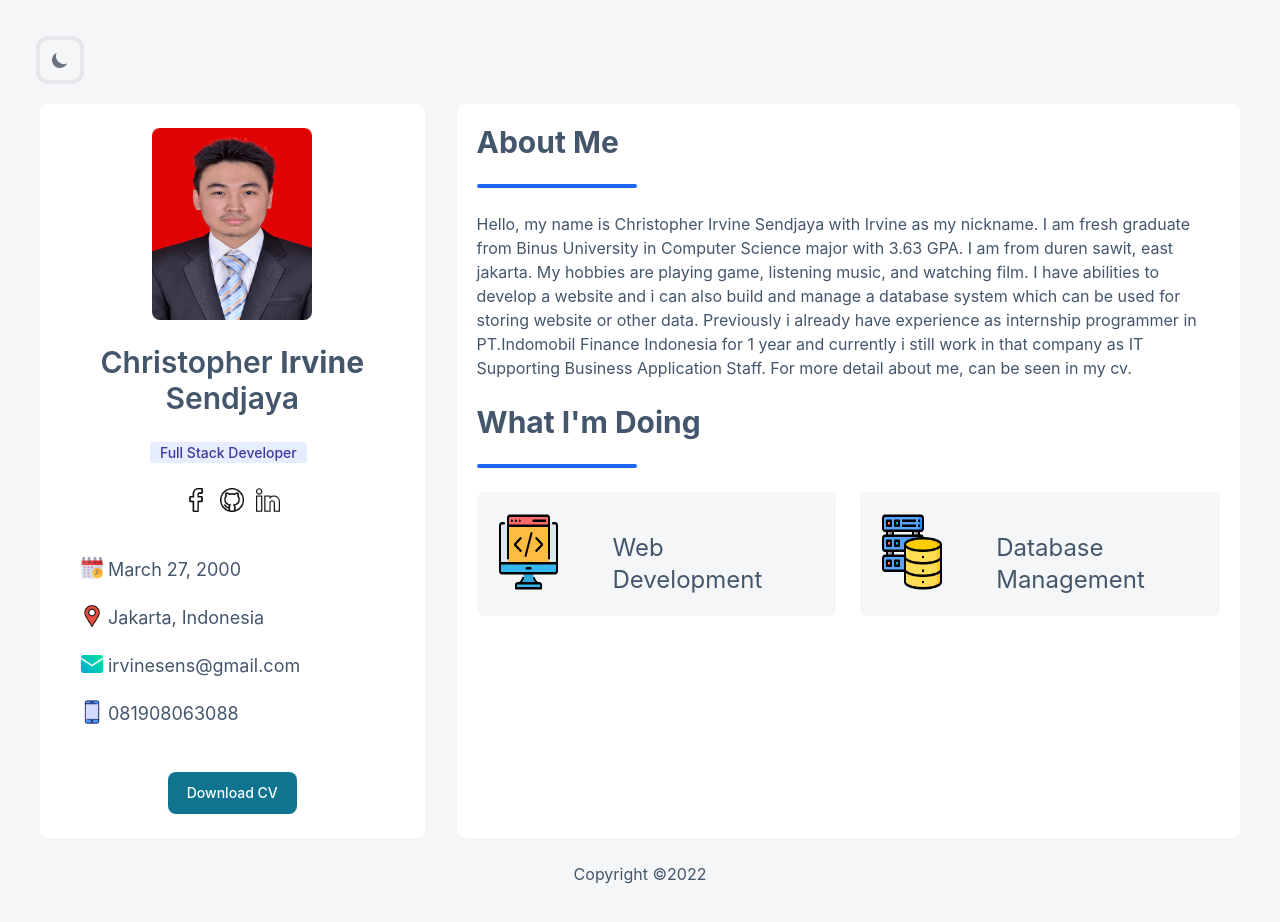
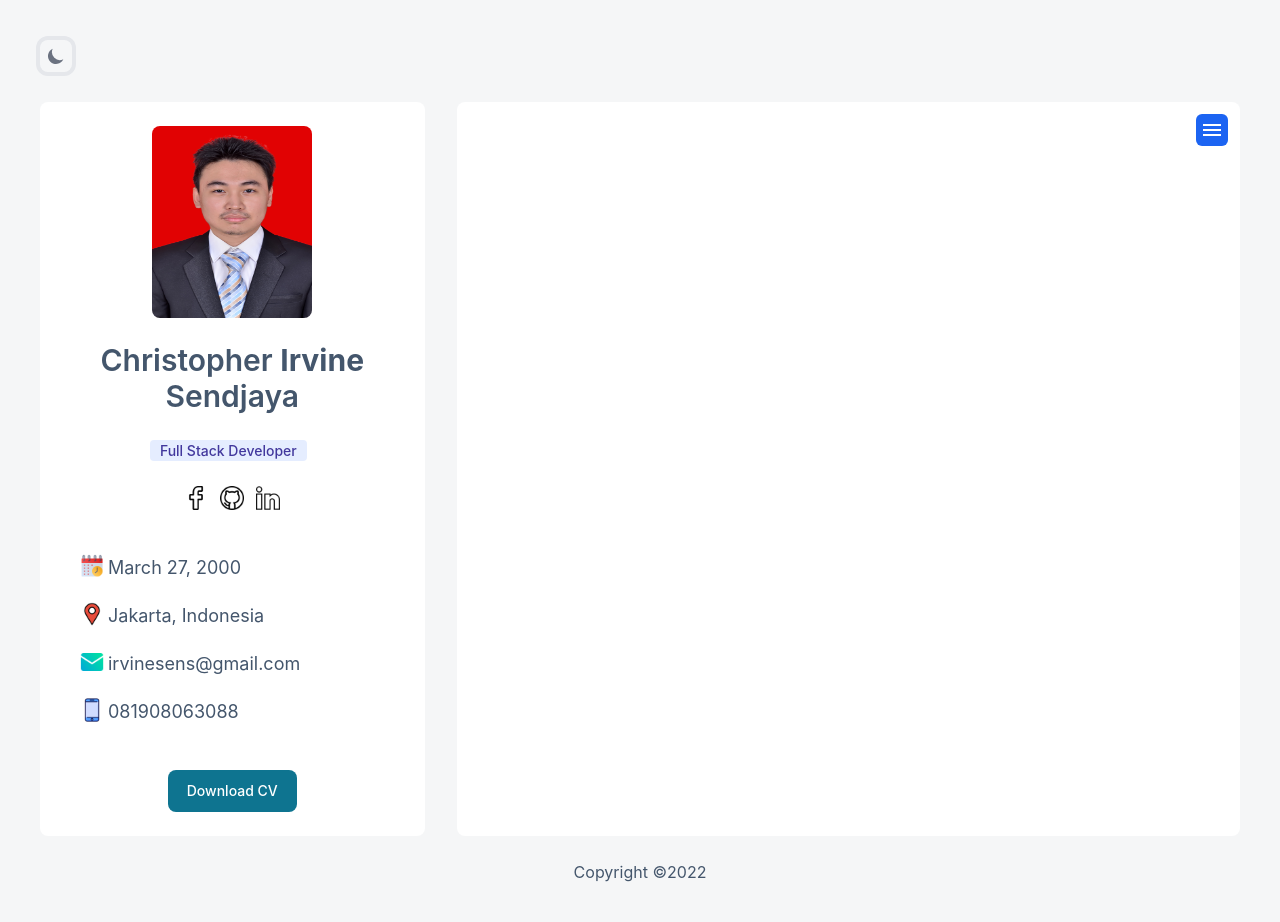
Before and after one commit to Magizuki/CV, a React (Create React App) app: page /Resume in a window 1280 px wide. Shown: the top 922 px of the page. Built offline with nearby package versions, Linux system fonts and the light colour scheme.

Commit message:
add routing and navigation

```diff
--- a/package.json
+++ b/package.json
@@ -40,6 +40,7 @@
   "devDependencies": {
     "autoprefixer": "^10.4.11",
     "postcss": "^8.4.16",
+    "react-router-dom": "^6.4.3",
     "tailwindcss": "^3.1.8"
   }
 }
--- a/public/index.html
+++ b/public/index.html
@@ -10,6 +10,7 @@
       content="Web site created using create-react-app"
     />
     <link rel="apple-touch-icon" href="%PUBLIC_URL%/logo192.png" />
+    <link rel="stylesheet" href="https://fonts.googleapis.com/css2?family=Material+Symbols+Outlined:opsz,wght,FILL,GRAD@48,500,0,0" />
     <!--
       manifest.json provides metadata used when your web app is installed on a
       user's mobile device or desktop. See https://developers.google.com/web/fundamentals/web-app-manifest/
--- a/src/components/Introduction.js
+++ b/src/components/Introduction.js
@@ -1,38 +1,43 @@
+import React from "react";
+import Navigation from "./Navigation"
+
 export default function Introduction() {
     return(
-        <div className="w-full bg-white dark:bg-[#302C40] rounded-lg p-5">
-            <span className="text-3xl font-bold">About Me</span>
+        <React.Fragment>
+            <Navigation width={window.innerWidth} />
+            <div className="w-full">
+            <span className="text-xl font-bold lg:text-3xl">About Me</span>
             <br />
             <br />
-            <hr className="w-40 h-1 font-bold bg-blue-600 border-none rounded-md" />
+            <hr className="w-20 lg:w-40 h-1 font-bold bg-blue-600 border-none rounded-md" />
             <br />
             <span>
               Hello, my name is Christopher Irvine Sendjaya with Irvine as my nickname.
               I am fresh graduate from Binus University in Computer Science major with 3.63 GPA.
               I am from duren sawit, east jakarta.
-              My hobbies are playing game, listening music, and watching film.
-              I have abilities to develop a website and i can also build and manage a database system which can be used for storing website or other data. Previously i already have experience as internship programmer in PT.Indomobil Finance Indonesia for 1 year and currently i still work in that company as IT Supporting Business Application Staff.
+              Currently i work in PT. Indomobil Finance Indonesia as IT Supporting Business Application Staff.
               For more detail about me, can be seen in my cv.
             </span>
             <br />
             <br />
-            <span className="text-3xl font-bold">What I'm Doing</span>
+            <span className="text-xl font-bold lg:text-3xl">What I'm Doing</span>
             <br />
             <br />
-            <hr className="w-40 h-1 font-bold bg-blue-600 border-none rounded-md" />
+            <hr className="w-20 lg:w-40 h-1 font-bold bg-blue-600 border-none rounded-md" />
             <br />
-            <div className="flex-row">
-              <div className="flex gap-6 w-full">
-                  <div className="flex rounded-lg w-1/2 h-1/5 gap-3 p-5 bg-white dark:bg-[#302C40] lg:bg-[#F5F6F7] text-[#44566C] lg:dark:bg-[#272333] dark:text-[#DEDDE0]">
-                    <img src="assets/icons/website/website.png" className="hover:cursor-pointer w-1/5 h-20" alt="Web" />
+            <div className="lg:flex-row block">
+              <div className="lg:flex block gap-6 w-full">
+                  <div className="flex items-center rounded-lg lg:w-1/2 w-full h-1/5 gap-3 p-5 bg-white dark:bg-[#302C40] lg:bg-[#F5F6F7] text-[#44566C] lg:dark:bg-[#272333] dark:text-[#DEDDE0]">
+                    <img src="assets/icons/website/website.png" className="hover:cursor-pointer w-12 lg:w-1/3 lg:h-24 h-16" alt="Web" />
                     <span className="text-2xl ml-10 mt-5">Web Development</span>
                   </div>
-                  <div className="flex rounded-lg w-1/2 h-1/5 gap-3 p-5 bg-white dark:bg-[#302C40] lg:bg-[#F5F6F7] text-[#44566C] lg:dark:bg-[#272333] dark:text-[#DEDDE0]">
-                    <img src="assets/icons/database/database.png" className="hover:cursor-pointer w-1/5 h-20" alt="Web" />
+                  <div className="flex items-center rounded-lg lg:w-1/2 w-full h-1/5 gap-3 p-5 bg-white dark:bg-[#302C40] lg:bg-[#F5F6F7] text-[#44566C] lg:dark:bg-[#272333] dark:text-[#DEDDE0]">
+                    <img src="assets/icons/database/database.png" className="hover:cursor-pointer w-12 lg:w-1/3 lg:h-24 h-16" alt="Web" />
                     <span className="text-2xl ml-10 mt-5">Database Management</span>
                   </div>
               </div>
             </div>
           </div>
+        </React.Fragment>
     );
 }
--- /dev/null
+++ b/src/components/Navigation.js
@@ -0,0 +1,63 @@
+import { useState } from "react"
+import { Link } from "react-router-dom";
+
+
+export default function Navigation(props) {
+
+    const [flag, setFlag] = useState(1)
+
+    const expandNav = () => {
+        setFlag(2)
+    };
+
+    const shrinkNav = () => {
+        setFlag(1)
+    };
+
+    // const largeNav = (<div className="w-full h-full bg-blue-600 z-10">
+    //                     <div className="block m-auto w-1/2">
+    //                         <span className="text-center hover:underline">Profile</span>
+    //                         <span className="text-center hover:underline">Resume</span>
+    //                         <span className="text-center hover:underline">Portfolio</span>
+    //                         <span className="text-center hover:underline">Close</span>
+    //                     </div>
+    //                 </div>)
+
+    const navClicked = (<div className="bg-blue-600 h-10 rounded-md flex items-center text-white">
+                            <Link to="/">
+                                <span className="ml-3 hover:underline">
+                                    Profile
+                                </span>
+                            </Link>
+                             <Link to="/Resume">
+                                <span className="ml-3 hover:underline">
+                                    Resume
+                                </span>
+                             </Link>
+                            <button className="ml-3 hover:underline">
+                                Portfolio
+                            </button>
+                            <button onClick={shrinkNav} className="material-symbols-outlined ml-3 h-8 hover:h-10">
+                                Close
+                            </button>
+                        </div>)
+
+    const navDefault = (<div>
+                            <button onClick={expandNav} className="bg-blue-600 hover:-translate-y-1 hover:scale-110 rounded-md w-8 h-8 p-1 transition duration-0 material-symbols-outlined cursor-pointer hover:duration-150 ease-in-out text-white">
+                                menu
+                            </button>
+                        </div>)
+
+
+
+    // useEffect(() => {
+    //     //setCurrentNav(navDefault)
+    // }, [])
+
+    return (
+        <div className="absolute top-3 right-2 lg:right-3">
+            {flag === 1 ? (navDefault) : (navClicked)}
+            {/* {flag === 1 ? (navDefault) : (props.width === null || props.width === undefined ? (navClicked) : (largeNav))}    */}
+        </div>
+    );
+};
--- a/src/components/Profile.js
+++ b/src/components/Profile.js
@@ -1,7 +1,9 @@
 // import { Badge } from "flowbite-react"
 import { Button } from "flowbite-react"
-import { useEffect, useRef, useState } from "react"
+import React, { useEffect, useRef, useState } from "react"
+import {BrowserRouter as Router, Routes, Route} from "react-router-dom"
 import Introduction from "./Introduction"
+import Resume from "./Resume"
 
 export default function Profile() {
 
@@ -142,9 +144,9 @@ export default function Profile() {
   }
 
   return (
-    <div className="bg-white dark:bg-[#302C40] lg:bg-[#F5F6F7] text-[#44566C] lg:dark:bg-[#272333] dark:text-[#DEDDE0] w-full h-full lg:p-10 sm:p-5">
+    <div className="bg-white dark:bg-[#302C40] lg:bg-[#F5F6F7] text-[#44566C] lg:dark:bg-[#272333] dark:text-[#DEDDE0] w-full h-full lg:p-10 p-3">
       <div className="">
-          <button id="theme-toggle" ref={refToogle} onClick={doClick} type="button" className="text-gray-500 dark:text-gray-400 hover:bg-gray-100 dark:hover:bg-gray-700 focus:outline-none focus:ring-4 focus:ring-gray-200 dark:focus:ring-gray-700 rounded-lg text-sm p-2.5">
+          <button id="theme-toggle" ref={refToogle} onClick={doClick} type="button" className="text-gray-500 dark:text-gray-400 hover:bg-gray-100 dark:hover:bg-gray-700 focus:outline-none focus:ring-4 focus:ring-gray-200 dark:focus:ring-gray-700 rounded-lg text-sm px-1.5 w-8 h-8">
               <svg id="theme-toggle-dark-icon" ref={refDark} className="hidden w-5 h-5" fill="currentColor" viewBox="0 0 20 20" xmlns="http://www.w3.org/2000/svg"><path d="M17.293 13.293A8 8 0 016.707 2.707a8.001 8.001 0 1010.586 10.586z"></path></svg>
               <svg id="theme-toggle-light-icon" ref={refLight} className="hidden w-5 h-5" fill="currentColor" viewBox="0 0 20 20" xmlns="http://www.w3.org/2000/svg"><path d="M10 2a1 1 0 011 1v1a1 1 0 11-2 0V3a1 1 0 011-1zm4 8a4 4 0 11-8 0 4 4 0 018 0zm-.464 4.95l.707.707a1 1 0 001.414-1.414l-.707-.707a1 1 0 00-1.414 1.414zm2.12-10.607a1 1 0 010 1.414l-.706.707a1 1 0 11-1.414-1.414l.707-.707a1 1 0 011.414 0zM17 11a1 1 0 100-2h-1a1 1 0 100 2h1zm-7 4a1 1 0 011 1v1a1 1 0 11-2 0v-1a1 1 0 011-1zM5.05 6.464A1 1 0 106.465 5.05l-.708-.707a1 1 0 00-1.414 1.414l.707.707zm1.414 8.486l-.707.707a1 1 0 01-1.414-1.414l.707-.707a1 1 0 011.414 1.414zM4 11a1 1 0 100-2H3a1 1 0 000 2h1z" fillRule="evenodd" clipRule="evenodd"></path></svg>
           </button>
@@ -199,7 +201,16 @@ export default function Profile() {
             </div>
             <br />
           </div>
-          <Introduction />
+          <div className="w-full bg-white dark:bg-[#302C40] rounded-lg p-5 static lg:relative">
+            <Router>
+              <Routes>
+                {/* <React.Fragment><Navigation width={window.innerWidth} /></React.Fragment> */}
+                <Route path="/" element={<Introduction />}></Route>
+                <Route path="/Resume" element={<Resume />}></Route>
+              </Routes>
+            </Router>
+            {/* <Introduction /> */}
+          </div>
       </div>
       <br />
       <div className="text-center"><span>Copyright &#169;2022</span></div>
--- /dev/null
+++ b/src/components/Resume.js
@@ -0,0 +1,10 @@
+import React from "react";
+import Navigation from "./Navigation"
+
+export default function Resume(){
+    return (
+        <React.Fragment>
+            <Navigation width={window.innerWidth} />
+        </React.Fragment>
+    )
+}
```
Also changed, not shown: 1 other file (tests, documents, lock files or other folders).
